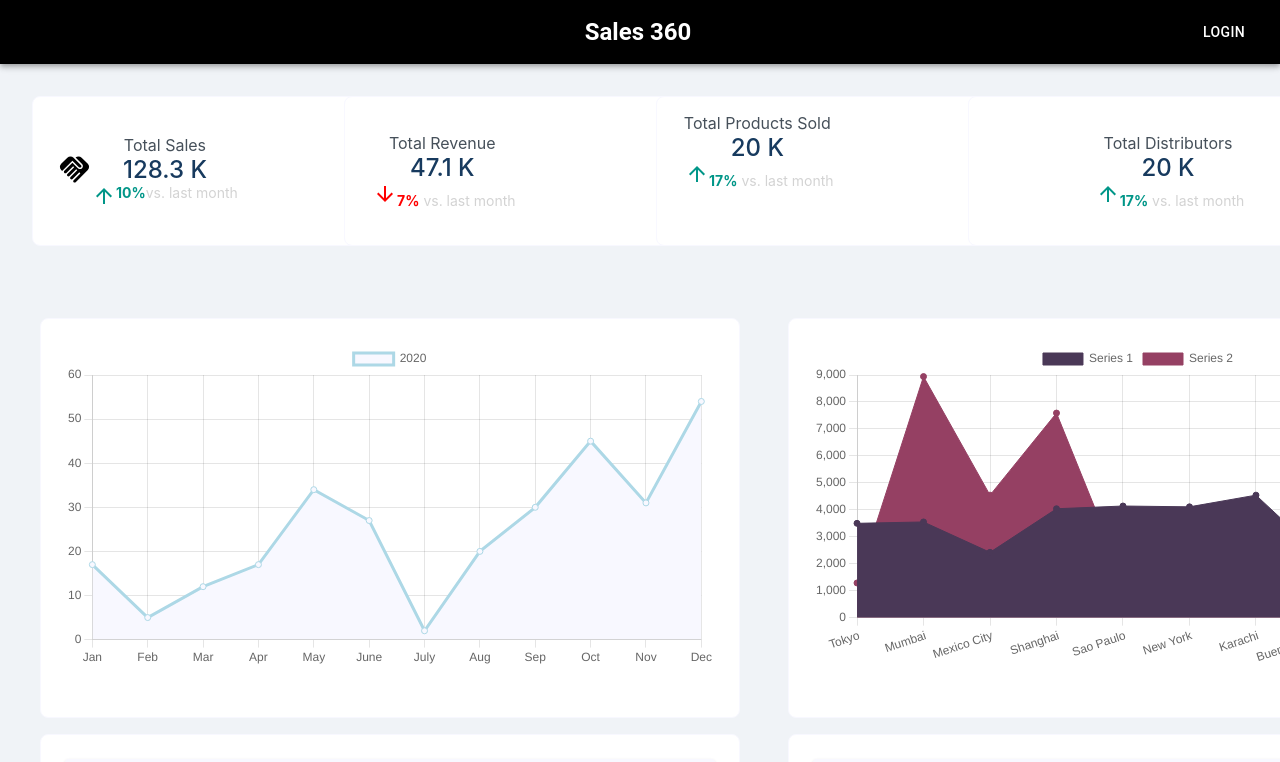
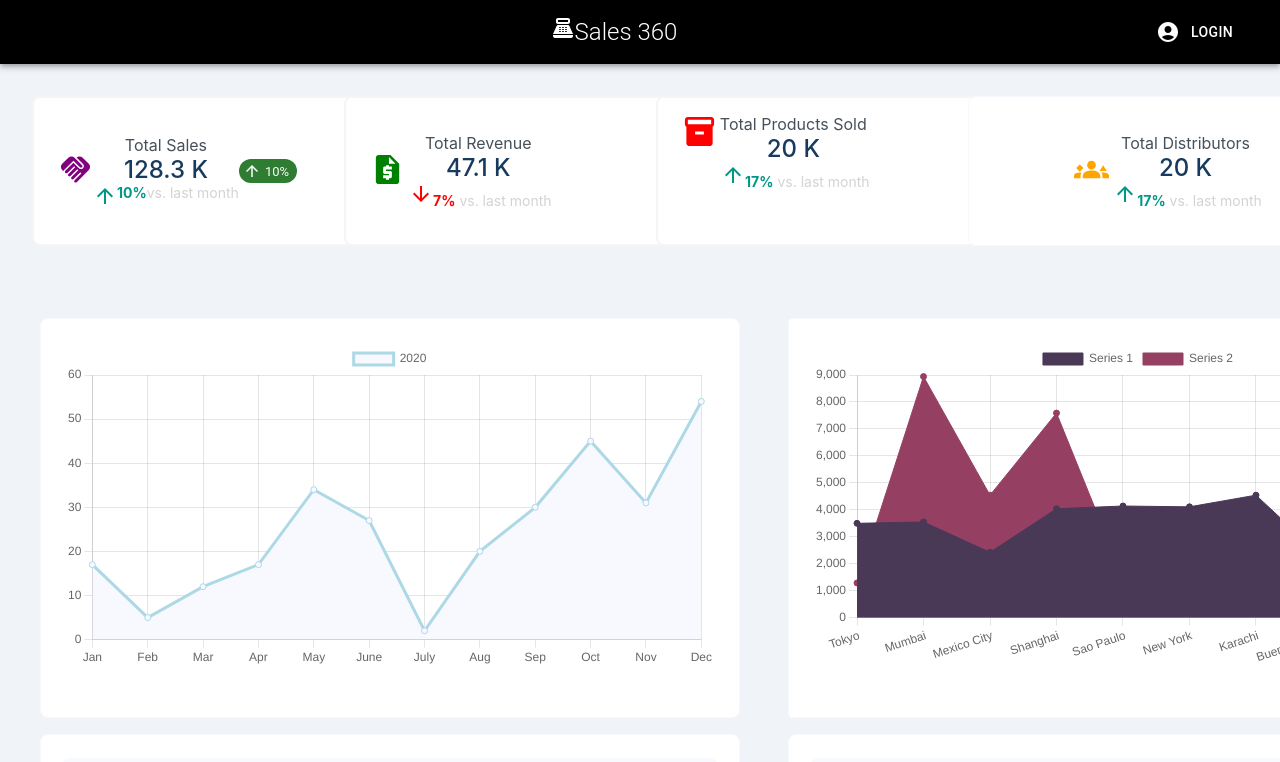
Before and after one commit to manitrana/manitrana.github.io, a React (Create React App) app: page / in a window 1280 px wide. Shown: the top 762 px of the page. Built offline with nearby package versions, Linux system fonts and the light colour scheme; no server answers.

Commit message:
styling high-level widgets, adding icons

```diff
--- a/src/App.js
+++ b/src/App.js
@@ -30,8 +30,11 @@ import Card  from '@mui/material/Card';
 import CardActions from '@mui/material/CardActions';
 import CardContent from '@mui/material/CardContent';
 import DistributorDataTable from './components/DistributorDataTable/DistributorDataTable';
-
-
+import AttachMoneyIcon from '@mui/icons-material/AttachMoney';
+import InventoryIcon from '@mui/icons-material/Inventory';
+import Groups3Icon from '@mui/icons-material/Groups3';
+import RequestQuoteIcon from '@mui/icons-material/RequestQuote';
+import { Chip } from '@mui/material';
 
 function App() {
 
@@ -65,14 +68,14 @@ function App() {
             justifyContent: 'flex-start',
             alignItems: 'center',
             bgcolor: 'white',
-            border: '1px solid ghostwhite',
+            border: '2px solid whitesmoke',
             borderRadius: 2,
             p: 2,
             width: '400px',
             height: '150px'}}>
 
             <Box>
-                <HandshakeIcon fontSize='large'/>
+                <HandshakeIcon fontSize='large' sx={{color: 'purple'}}/>
             </Box>
 
             <Box>
@@ -92,6 +95,12 @@ function App() {
               </Box>
 
             </Box>
+
+            <Box>
+              <Chip size="small" color="success" icon={<ArrowUpwardIcon />} label="10%"/>
+
+
+            </Box>
           </Container>
         </Grid>
 
@@ -103,12 +112,15 @@ function App() {
             justifyContent: 'flex-start',
             alignItems: 'center',
             bgcolor: 'white',
-            border: '1px solid ghostwhite',
+            border: '2px solid whitesmoke',
             borderRadius: 2,
             p: 2,
             width: '400px',
             height: '150px'}}>
 
+            <Box>
+              <RequestQuoteIcon fontSize='large' sx={{color: 'green'}}/>
+            </Box>
             <Box sx={{alignItems: 'center'}}>
               <Box sx={{ color: '#46505A' }}>Total Revenue</Box>
               <Box sx={{ color: '#173A5E', fontSize: 24, fontWeight: 'medium' }}>47.1 K</Box>
@@ -128,11 +140,16 @@ function App() {
             display: 'flex',
             justifyContent: 'flex-start',
             bgcolor: 'white',
-            border: '1px solid ghostwhite',
+            border: '2px solid whitesmoke',
             borderRadius: 2,
             p: 2,
             width: '400px',
             height: '150px'}}>
+
+            <Box>
+              <InventoryIcon fontSize='large' sx={{color: 'red'}}/>
+            </Box>
+
             <Box>
               <Box sx={{ color: '#46505A' }}>Total Products Sold</Box>
               <Box sx={{ color: '#173A5E', fontSize: 24, fontWeight: 'medium' }}>20 K</Box>
@@ -158,6 +175,11 @@ function App() {
             p: 2,
             width: '400px',
             height: '150px'}}>
+
+            <Box>
+              <Groups3Icon fontSize='large' sx={{color:'orange'}}/>
+            </Box>
+
             <Box sx={{alignItems: 'center'}}>
               <Box sx={{ color: '#46505A' }}>Total Distributors</Box>
               <Box sx={{ color: '#173A5E', fontSize: 24, fontWeight: 'medium' }}>20 K</Box>
--- a/src/components/AreaChart/AreaChart.js
+++ b/src/components/AreaChart/AreaChart.js
@@ -30,7 +30,7 @@ export default function AreaChart() {
         <div>
 
 
-            <Container sx={{bgcolor: 'white', border: '1px solid ghostwhite', borderRadius: 2, p: 3, width: '700px', height: '400px'}}>
+            <Container sx={{bgcolor: 'white', border: '1px solid ghostwhite', borderRadius: 1, p: 3, width: '700px', height: '400px'}}>
                 <Box sx={{ display: 'flex', justifyContent: 'center', fontWeight: 'bold', color: '#46505A' }}>
                     <Line data={data}/>
                 </Box>
--- a/src/components/NavBar/NavBar.js
+++ b/src/components/NavBar/NavBar.js
@@ -6,6 +6,8 @@ import IconButton from '@mui/material/IconButton';
 import Menu from '@mui/material/Menu';
 import MenuIcon from '@mui/material/MenuItem';
 import Button from '@mui/material/Button';
+import PointOfSaleIcon from '@mui/icons-material/PointOfSale';
+import AccountCircle from '@mui/icons-material/AccountCircle';
 
 
 /* Nav Bar element */
@@ -19,10 +21,22 @@ export default function NavBar() {
             <IconButton size="large" edge="start" color="inherit" aria-label="menu" sx={{ mr: 2 }}>
                 <MenuIcon/>
             </IconButton>
-            <Typography variant="h5" fontWeight="bold" component="div" sx={{ flexGrow: 1 }}>
+            <Typography variant="h5" fontWeight="light" component="div" sx={{ flexGrow: 1 }}>
+                <PointOfSaleIcon/>
                 Sales 360
             </Typography>
-            <Button color="inherit">Login</Button>
+
+
+            <IconButton
+                size="large"
+                aria-label="account of current user"
+                aria-controls="menu-appbar"
+                aria-haspopup="true"
+                color="inherit">
+                    <AccountCircle />
+                    <Button color="inherit">Login</Button>
+            </IconButton>
+
         </Toolbar>
     </AppBar>
     )
```
